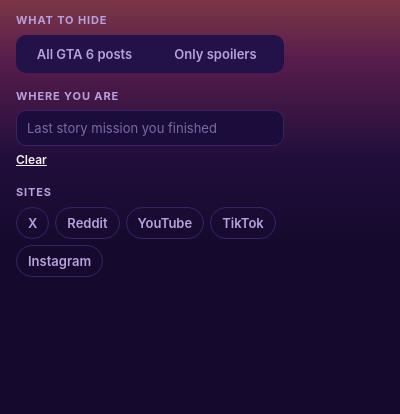
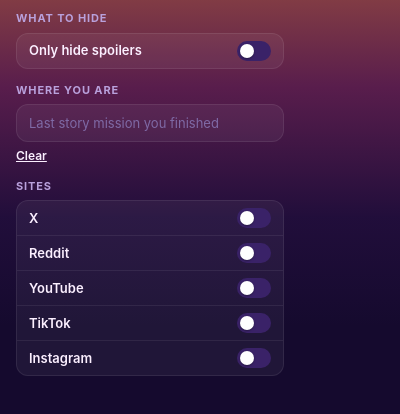
Before and after one commit to vhrcam/spoil6, a browser extension: page extension/popup/popup.html in a window 400 px wide. Shown: the part 44-458 px from the top of the page. Drawn offline with Linux system fonts and the light colour scheme.

Commit message:
Swap the popup pills for switch rows

```diff
--- a/extension/popup/popup.css
+++ b/extension/popup/popup.css
@@ -1,7 +1,5 @@
 :root {
   --bg: #150a2e;
-  --panel: #23124a;
-  --field: #1b0d3b;
   --ink: #fbefff;
   --soft: #b9a1dc;
   --line: #3a2268;
@@ -50,7 +48,7 @@ h1 {
 }
 
 section {
-  margin-top: 16px;
+  margin-top: 14px;
 }
 
 body.off section {
@@ -66,39 +64,29 @@ h2 {
   text-transform: uppercase;
 }
 
-.choice {
-  display: grid;
-  grid-template-columns: 1fr 1fr;
-  padding: 3px;
-  border-radius: 10px;
-  background: var(--panel);
+.card {
+  overflow: hidden;
+  border: 1px solid rgba(255, 255, 255, 0.08);
+  border-radius: 12px;
+  background: rgba(255, 255, 255, 0.05);
 }
 
-.choice label,
-.sites label {
-  position: relative;
-}
-
-.choice input,
-.sites input {
-  position: absolute;
-  opacity: 0;
-}
-
-.choice span {
-  display: block;
-  padding: 7px 6px;
-  border-radius: 8px;
-  color: var(--soft);
+.row {
+  display: flex;
+  align-items: center;
+  justify-content: space-between;
+  gap: 12px;
+  padding: 7px 12px;
   font-weight: 600;
-  text-align: center;
   cursor: pointer;
 }
 
-.choice input:checked + span {
-  background: var(--pick);
-  color: #ffffff;
-  box-shadow: 0 0 12px rgba(143, 61, 255, 0.35);
+.row + .row {
+  border-top: 1px solid rgba(255, 255, 255, 0.07);
+}
+
+.row:hover {
+  background: rgba(255, 255, 255, 0.04);
 }
 
 .hint {
@@ -107,42 +95,14 @@ h2 {
   font-size: 12px;
 }
 
-.sites {
-  display: flex;
-  flex-wrap: wrap;
-  gap: 6px;
-}
-
-.sites span {
-  display: block;
-  padding: 6px 11px;
-  border: 1px solid var(--line);
-  border-radius: 999px;
-  color: var(--soft);
-  font-weight: 600;
-  cursor: pointer;
-}
-
-.sites input:checked + span {
-  border-color: transparent;
-  background: var(--pick);
-  color: #ffffff;
-}
-
-.choice input:focus-visible + span,
-.sites input:focus-visible + span {
-  outline: 2px solid var(--focus);
-  outline-offset: 1px;
-}
-
 #progress {
   display: block;
   width: 100%;
   margin: 0;
-  padding: 8px 10px;
-  border: 1px solid var(--line);
-  border-radius: 10px;
-  background: var(--field);
+  padding: 9px 12px;
+  border: 1px solid rgba(255, 255, 255, 0.08);
+  border-radius: 12px;
+  background: rgba(255, 255, 255, 0.05);
   color: var(--ink);
   font: inherit;
 }
@@ -169,8 +129,14 @@ h2 {
 
 .switch {
   position: relative;
+  flex: none;
   width: 40px;
   height: 24px;
+}
+
+.switch.small {
+  width: 34px;
+  height: 20px;
 }
 
 .switch input {
@@ -211,6 +177,15 @@ h2 {
   transform: translateX(16px);
 }
 
+.switch.small span::after {
+  width: 14px;
+  height: 14px;
+}
+
+.switch.small input:checked + span::after {
+  transform: translateX(14px);
+}
+
 .switch input:focus-visible + span {
   outline: 2px solid var(--focus);
   outline-offset: 2px;
--- a/extension/popup/popup.html
+++ b/extension/popup/popup.html
@@ -18,9 +18,11 @@
 
   <section>
     <h2>What to hide</h2>
-    <div class="choice">
-      <label><input type="radio" name="mode" value="all"><span>All GTA 6 posts</span></label>
-      <label><input type="radio" name="mode" value="spoilers"><span>Only spoilers</span></label>
+    <div class="card">
+      <label class="row">
+        <span>Only hide spoilers</span>
+        <span class="switch small"><input type="checkbox" id="spoilersOnly"><span></span></span>
+      </label>
     </div>
     <p id="modeHint" class="hint"></p>
   </section>
@@ -33,7 +35,7 @@
 
   <section>
     <h2>Sites</h2>
-    <div id="sites" class="sites"></div>
+    <div id="sites" class="card"></div>
   </section>
 
   <script src="../src/settings.js"></script>
--- a/extension/popup/popup.js
+++ b/extension/popup/popup.js
@@ -30,7 +30,7 @@ function render() {
   $('enabled').checked = settings.enabled;
   document.body.classList.toggle('off', !settings.enabled);
   $('status').textContent = statusText();
-  for (const input of document.querySelectorAll('[name=mode]')) input.checked = settings[input.name] === input.value;
+  $('spoilersOnly').checked = settings.mode === 'spoilers';
   $('modeHint').textContent = HINTS[settings.mode];
   $('story').hidden = !S.story?.missions;
   if (S.story?.missions) {
@@ -52,7 +52,7 @@ async function save(patch) {
 }
 
 $('sites').innerHTML = S.sites
-  .map(site => `<label><input type="checkbox" value="${site.id}"><span>${site.name}</span></label>`)
+  .map(site => `<label class="row"><span>${site.name}</span><span class="switch small"><input type="checkbox" value="${site.id}"><span></span></span></label>`)
   .join('');
 
 $('enabled').addEventListener('change', e => save({ enabled: e.target.checked }));
@@ -76,9 +76,7 @@ $('progress').addEventListener('input', () => {
 });
 $('clearProgress').addEventListener('click', () => save({ progress: 0 }));
 $('sites').addEventListener('change', e => save({ sites: { ...settings.sites, [e.target.value]: e.target.checked } }));
-for (const input of document.querySelectorAll('[name=mode]')) {
-  input.addEventListener('change', () => save({ [input.name]: input.value }));
-}
+$('spoilersOnly').addEventListener('change', e => save({ mode: e.target.checked ? 'spoilers' : 'all' }));
 
 (async () => {
   settings = await S.loadSettings();
```
Also changed, not shown: tests/browser/popup.test.mjs (+1 -1 lines).
